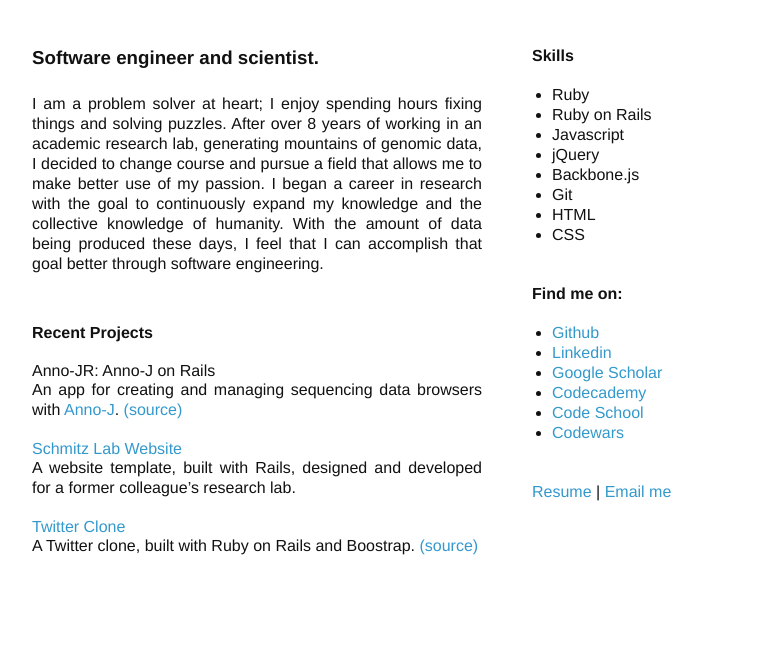
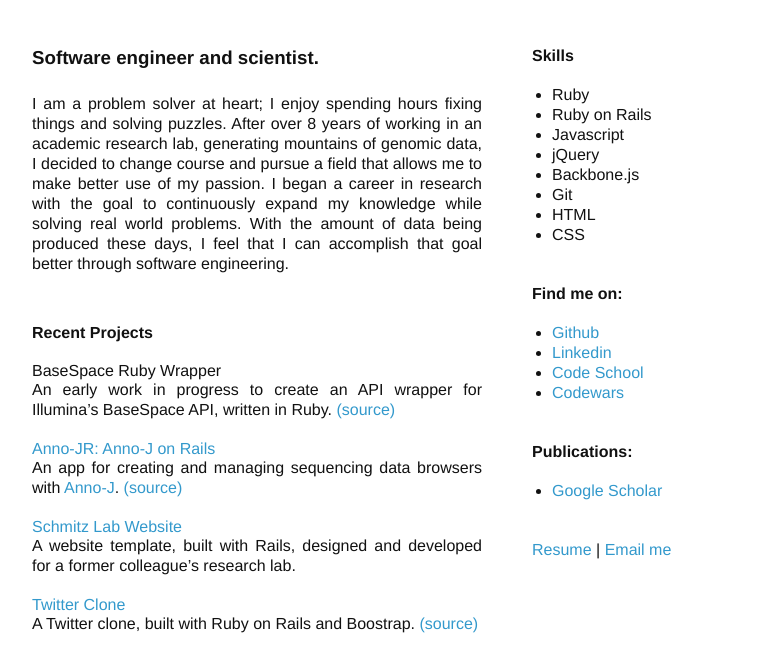
Before and after one commit to maalur/maalur.github.io, a plain HTML site: page index.html in a window 1280 px wide. Shown: the part 154-826 px from the top of the page, without its empty margins (258-1021 px from the left). Before the commit the page ends 800 px from the top, so only its background shows below. Drawn offline with Linux system fonts and the light colour scheme.

Commit message:
update resume, projects, and publications

```diff
--- a/index.html
+++ b/index.html
@@ -15,16 +15,18 @@
 		<div id="left">
 			<h3>Software engineer and scientist.</h3>
 			<p>
-				I am a problem solver at heart; I enjoy spending hours fixing things and solving puzzles.
-				After over 8 years of working in an academic research lab, generating mountains of genomic data,
-				I decided to change course and pursue a field that allows me to make better use of my passion.
-				I began a career in research with the goal to continuously expand my knowledge and the collective knowledge of humanity.
-				With the amount of data being produced these days, I feel that I can accomplish that goal better through software engineering.
+				I am a problem solver at heart; I enjoy spending hours fixing things and solving puzzles. After over 8 years of working in an academic research lab, generating mountains of genomic data, I decided to change course and pursue a field that allows me to make better use of my passion. I began a career in research with the goal to continuously expand my knowledge while solving real world problems. With the amount of data being produced these days, I feel that I can accomplish that goal better through software engineering.
 			</p>
 
 			<h4>Recent Projects</h4>
 			<dl>
-				<dt>Anno-JR: Anno-J on Rails</dt>
+				<dt>BaseSpace Ruby Wrapper</dt>
+				<dd>
+					An early work in progress to create an API wrapper for Illumina’s BaseSpace API, written in Ruby.
+					<a href="https://github.com/maalur/basespace-ruby">(source)</a>
+				</dd>
+
+				<dt><a href="https://serene-river-8276.herokuapp.com/">Anno-JR: Anno-J on Rails</a></dt>
 				<dd>
 					An app for creating and managing sequencing data browsers with <a href="http://www.annoj.org">Anno-J</a>.
 					<a href="https://github.com/maalur/anno-jr">(source)</a>
@@ -60,13 +62,17 @@
 			<ul>
 				<li><a href="https://github.com/maalur">Github</a></li>
 				<li><a href="https://www.linkedin.com/pub/mark-urich/73/8a0/575">Linkedin</a></li>
-				<li><a href="http://scholar.google.com/citations?user=ZxwExtQAAAAJ">Google Scholar</a></li>
-				<li><a href="http://www.codecademy.com/murich">Codecademy</a></li>
 				<li><a href="https://www.codeschool.com/users/459820">Code School</a></li>
 				<li><a href="http://www.codewars.com/users/maalur">Codewars</a></li>
 			</ul>
 
+			<h4>Publications:</h4>
+			<ul>
+			  <li><a href="http://scholar.google.com/citations?user=ZxwExtQAAAAJ">Google Scholar</a></li>
+		  </ul>
+
 			<a href="MarkUrichResume.pdf">Resume</a> | <a href="mailto:markurich@gmail.com">Email me</a>
+
 		</div>
 	</div>
 </body>
```
Also changed, not shown: 1 other file.
